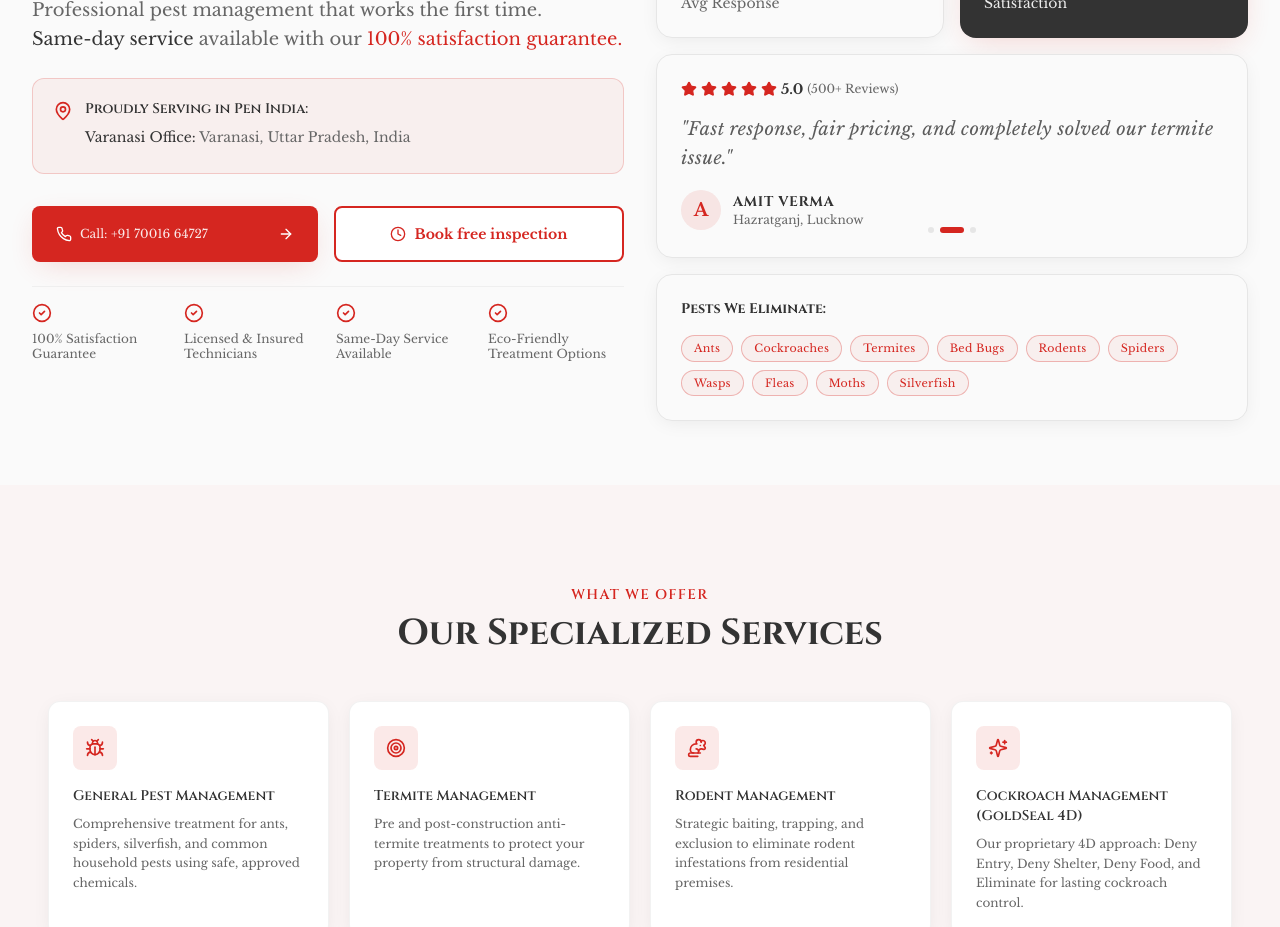
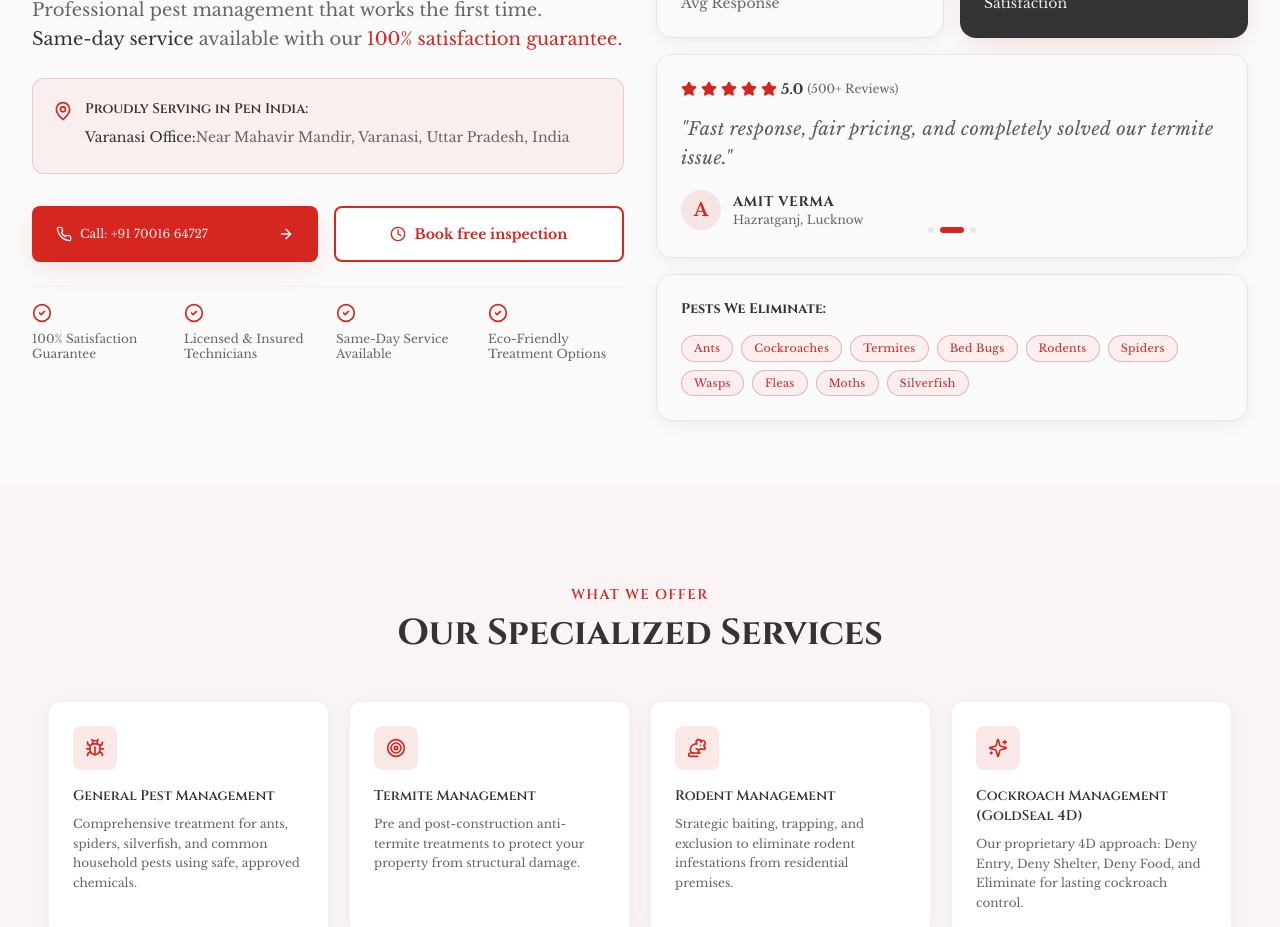
Before and after one commit to TheRDGroupOfIndustries/PREEMIUM-Pest-Management-Services-Pvt.-Ltd, a React (Vite) app: page / in a window 1280 px wide. Shown: the part 1740-2667 px from the top of the page. Built offline with nearby package versions, Linux system fonts and the light colour scheme; the HTML template or start-up script is replaced by a standard one.

Commit message:
Update StopPestsSection.tsx

```diff
--- a/src/components/StopPestsSection.tsx
+++ b/src/components/StopPestsSection.tsx
@@ -104,7 +104,7 @@ const StopPestsSection = () => {
                                 <MapPin className="w-5 h-5 text-primary mt-0.5 mr-3 flex-shrink-0" />
                                 <div>
                                     <h4 className="font-semibold text-sm text-foreground mb-2">Proudly Serving in Pen India:</h4>
-                                    <p className="text-sm text-muted-foreground mb-1.5"><strong className="text-foreground font-medium">Varanasi Office:</strong> Varanasi, Uttar Pradesh, India</p>
+                                    <p className="text-sm text-muted-foreground mb-1.5"><strong className="text-foreground font-medium">Varanasi Office:</strong>Near Mahavir Mandir, Varanasi, Uttar Pradesh, India</p>
                                 </div>
                             </div>
                         </motion.div>
```
